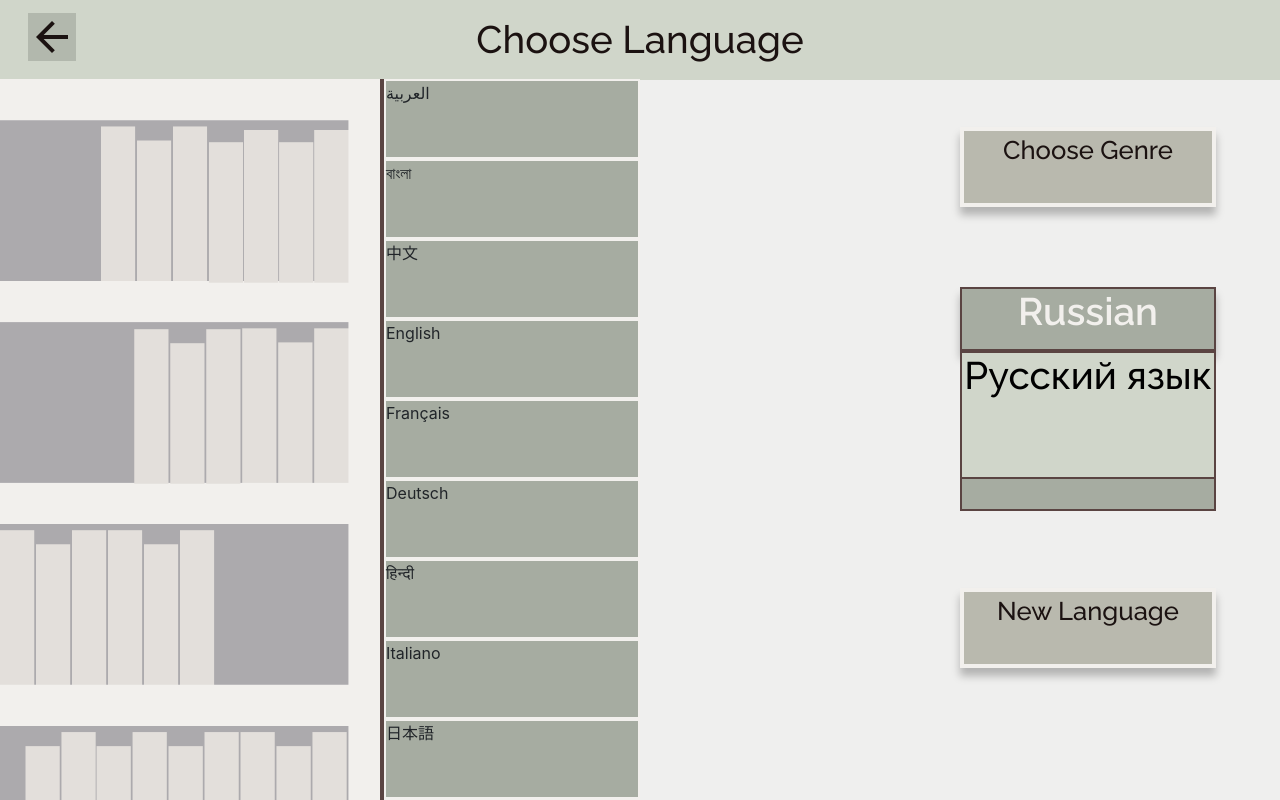
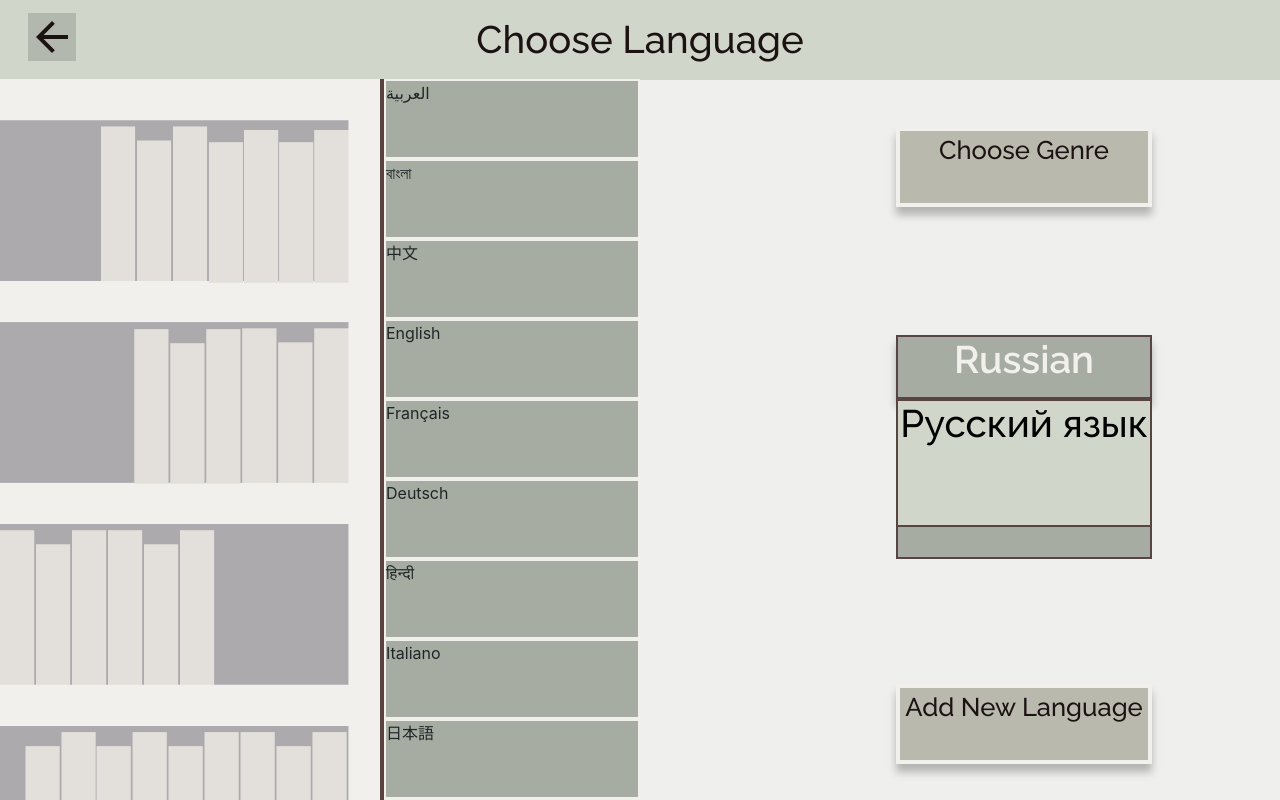
Before and after one commit to NicholasJJ/cs160finalfrontend, a Django app: page /coloring/language in a window 1280 px wide. Run offline with Django 3.2, Linux system fonts and the light colour scheme; some libraries are stand-ins or nearby versions.

Commit message:
working on language

```diff
--- a/coloring/templates/coloring/language.html
+++ b/coloring/templates/coloring/language.html
@@ -46,7 +46,12 @@
     }
 
     .ladder {
-        width: 45%;
+        width: 30%;
+        overflow-y:auto;
+    }
+
+    #display {
+        width: 40%;
         overflow-y:auto;
     }
 
@@ -147,21 +152,30 @@
     </div> -->
     <div class="grid">
       <div class="shelf"></div>
+
       <div id="ladder" class="ladder">
 
       </div>
-      <div class="w-25 py-5">
-        <div id = "genre" class="select-button">Choose Genre</div>
-        <div class="my-5">
-          <h3 id="top-box">Russian</h3>
-          <h3 id="mid-box">Русский язык</h3>
-          <h3 id="bot-box"></h3>
+
+      <div id = "display" class="py-5">
+        <div class = "row align-items-center justify-content-center">
+          <div id = "genre" class="select-button">Choose Genre</div>
         </div>
-        <div class="select-button">New Language</div>
+        <div class = "row align-items-center justify-content-center">
+          <div class="my-5">
+            <h3 id="top-box">Russian</h3>
+            <h3 id="mid-box">Русский язык</h3>
+            <h3 id="bot-box"></h3>
+          </div>
+        </div>
+        <div class = "row align-items-center justify-content-center">
+          <div class="select-button">Add New Language</div>
+        </div>
       </div>
     </div>
   </div>
 </body>
+
 <script>
   $(".icon-return").click(function(){
       location.href = "landing";
```
